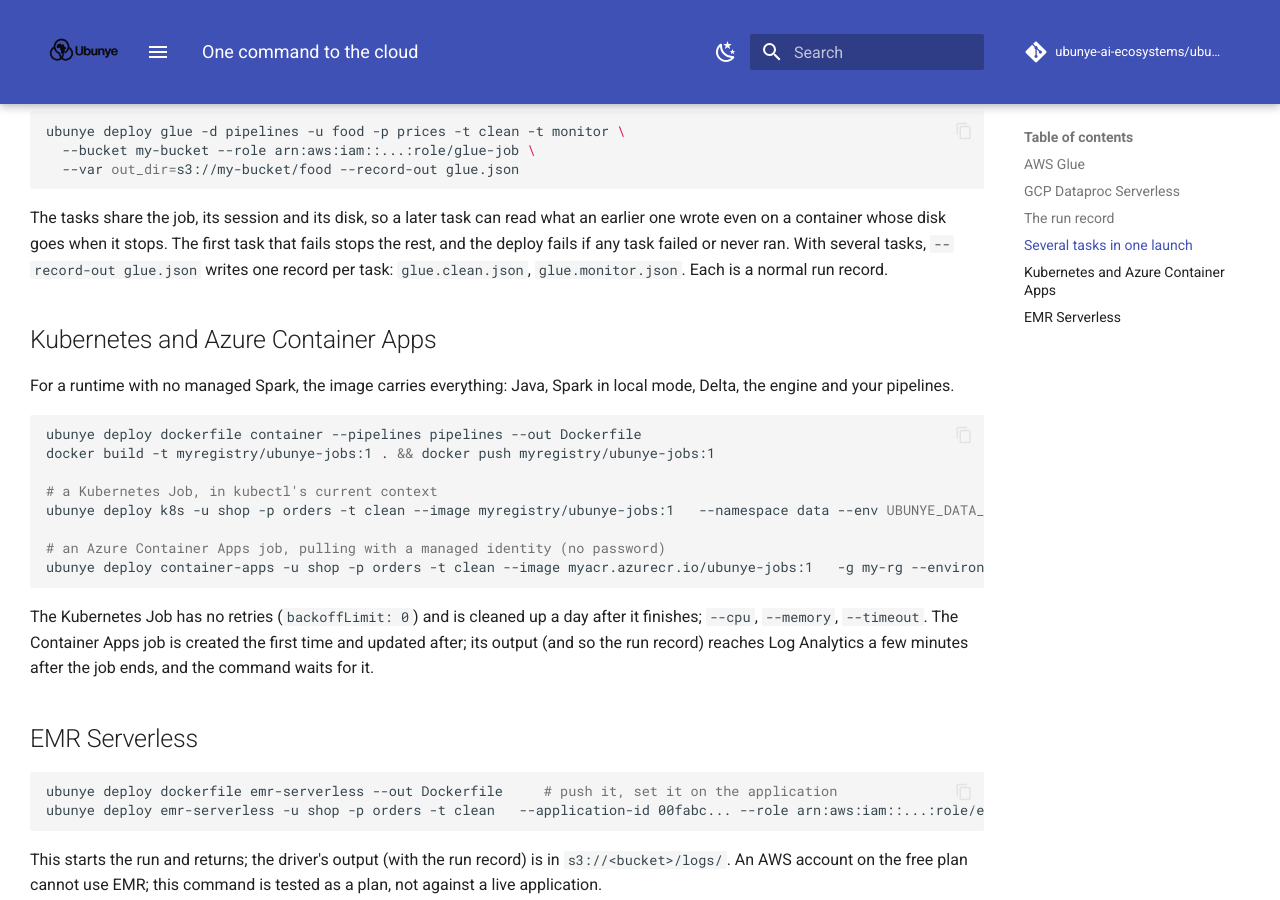
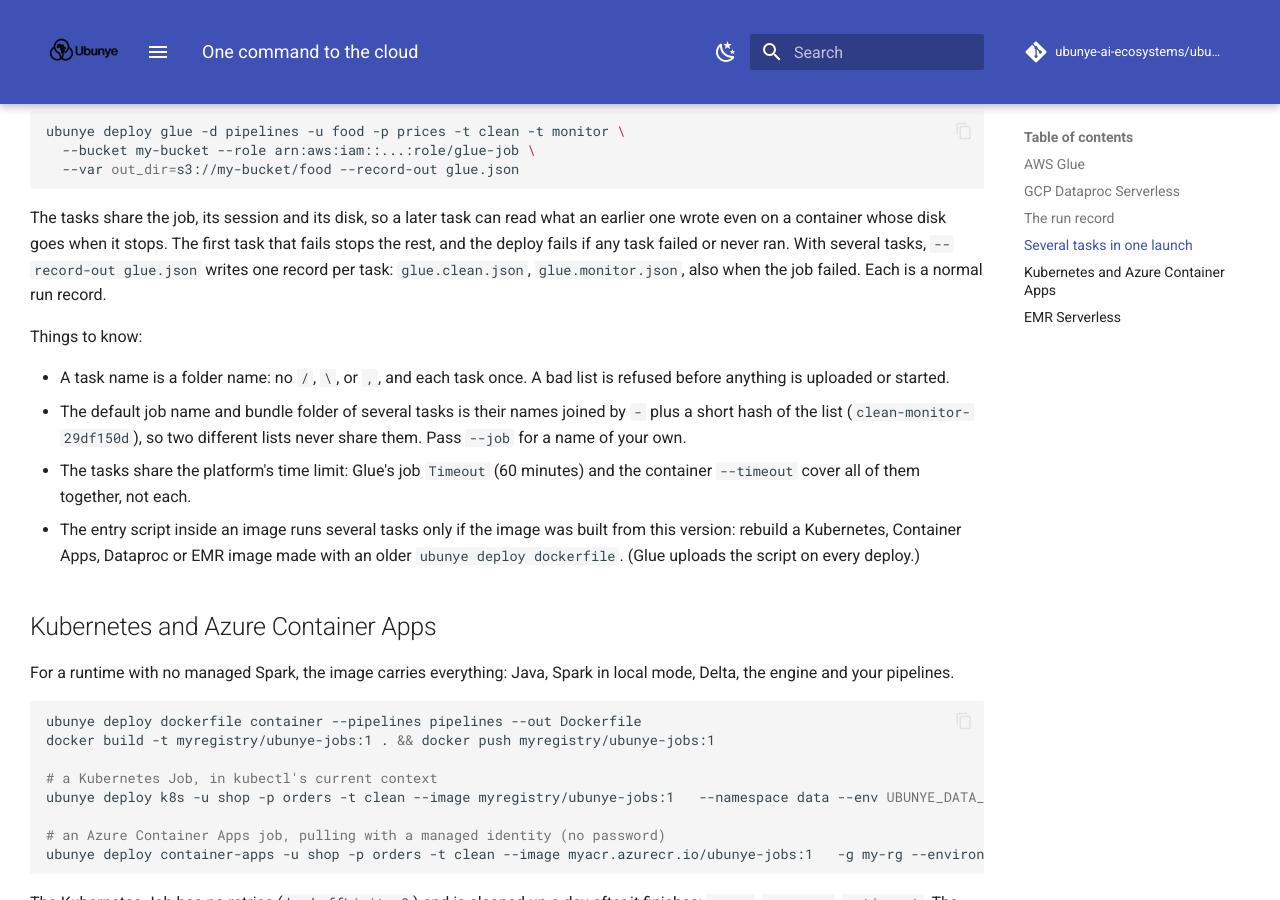
Before and after one commit to ubunye-ai-ecosystems/ubunye_engine, an MkDocs documentation site: the page built from docs/deployment/serverless.md, in a window 1280 px wide and 900 px high, scrolled down 1376 px. Built offline with MkDocs 1.6.1 and Material for MkDocs 9.7.7, drawn with Linux system fonts in a browser that asks for light colours; comment, search, counter and statistics services are not loaded.

Commit message:
deploy: refuse bad task lists, name records by task, unambiguous labels (F-034 follow-up)
A repeated -t overwrote its own record and a name with '/' escaped the
folder: both are refused before anything is launched. Several tasks always
write NAME.TASK.json. The label of several tasks adds a short hash of the
list, so -t a-b -t c and -t a -t b-c never share a job or bundle. Docs say
the tasks share the platform time limit and older images must be rebuilt.

Co-Authored-By: Claude Opus 5.5 <noreply@anthropic.com>
Claude-Session: https://claude.ai/code/session_016ETVMyxidj6GHYDjiNX8Kv

```diff
--- a/docs/deployment/serverless.md
+++ b/docs/deployment/serverless.md
@@ -69,7 +69,21 @@ The tasks share the job, its session and its disk, so a later task can read what
 an earlier one wrote even on a container whose disk goes when it stops. The first
 task that fails stops the rest, and the deploy fails if any task failed or never
 ran. With several tasks, `--record-out glue.json` writes one record per task:
-`glue.clean.json`, `glue.monitor.json`. Each is a normal run record.
+`glue.clean.json`, `glue.monitor.json`, also when the job failed. Each is a normal run
+record.
+
+Things to know:
+
+- A task name is a folder name: no `/`, `\`, or `,`, and each task once. A bad list
+  is refused before anything is uploaded or started.
+- The default job name and bundle folder of several tasks is their names joined by
+  `-` plus a short hash of the list (`clean-monitor-29df150d`), so two different lists
+  never share them. Pass `--job` for a name of your own.
+- The tasks share the platform's time limit: Glue's job `Timeout` (60 minutes) and
+  the container `--timeout` cover all of them together, not each.
+- The entry script inside an image runs several tasks only if the image was built
+  from this version: rebuild a Kubernetes, Container Apps, Dataproc or EMR image made
+  with an older `ubunye deploy dockerfile`. (Glue uploads the script on every deploy.)
 
 ## Kubernetes and Azure Container Apps
 
```
Also changed, not shown: docs/changelog.md (+4 -1 lines), tasks/hardening/findings/F-034-deploy-runs-one-task-per-launch.md (+7 -0 lines), 5 other files.
